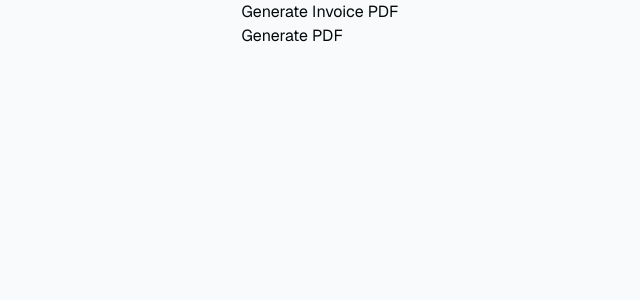
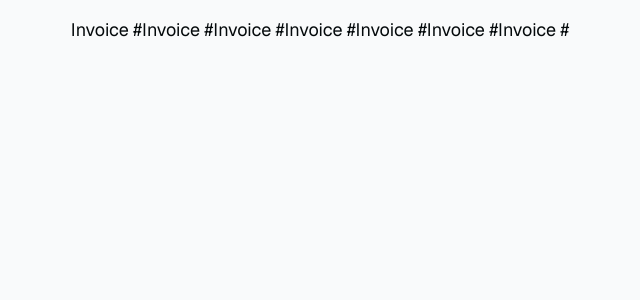
Before and after one commit to Shaukat456/MVP-erp, a Next.js app in the folder my-app/: page /Invoice in a window 1280 px wide. Shown: the top 300 px of the page, without its empty margins (320-960 px from the left). Built offline with nearby package versions, Linux system fonts and the light colour scheme.

Commit message:
invoice comp

```diff
--- a/my-app/app/Invoice/page.tsx
+++ b/my-app/app/Invoice/page.tsx
@@ -1,49 +1,39 @@
-import React from "react";
-import fs from "fs";
-import path from "path";
-// import pdf from "html-pdf";
-import { NextPage } from "next";
+"use client";
+import { useEffect, useState } from "react";
+// InvoiceComponent.jsx
+import useLocalStorage from "../hooks/useLocalStorage";
 
-const InvoicePage: NextPage = () => {
-  // Define function to generate PDF invoice
-  const generateInvoicePDF = () => {
-    const invoiceHTML = `
-      <!DOCTYPE html>
-      <html lang="en">
-      <head>
-        <meta charset="UTF-8">
-        <meta name="viewport" content="width=device-width, initial-scale=1.0">
-        <title>Invoice</title>
-        <style>
-          /* CSS styles for the invoice */
-          /* Include your CSS styles here */
-        </style>
-      </head>
-      <body>
-        <!-- Your HTML invoice template here -->
-        <!-- Use dynamic data from your form to populate the invoice -->
-      </body>
-      </html>
-    `;
+const InvoiceComponent = () => {
+  const [item, setItem] = useState<string | any>();
+  const [purchase, setPurchase] = useState<string | any>();
+  const [Item] = useLocalStorage("Item");
+  const [Purchase] = useLocalStorage("Purchase");
+  const [Issuance] = useLocalStorage("Issuance");
+  const [StoreStock] = useLocalStorage("StoreStock");
 
-    // Options for pdf creation
-    const options = {
-      format: "A4",
-    };
-
-    // Generate PDF file
-    // pdf.create(invoiceHTML, options).toFile("invoice.pdf", (err, res) => {
-    //   if (err) return console.log(err);
-    //   console.log(res); // Log the PDF file information
-    // });
-  };
-
+  useEffect(() => {
+    setItem(Item);
+  }, []);
   return (
-    <div>
-      <h1>Generate Invoice PDF</h1>
-      <button onClick={generateInvoicePDF}>Generate PDF</button>
+    <div className="px-8 py-4">
+      <div className="flex justify-between mb-4">
+        <div className="text-xl font-bold">{item?.item_id}</div>
+        <div className="text-lg">Invoice #{item?.item_category}</div>
+        <div className="text-lg">Invoice #{item?.vendor_id}</div>
+        <div className="text-lg">Invoice #{item?.model}</div>
+        <div className="text-lg">Invoice #{item?.make}</div>
+        <div className="text-lg">Invoice #{item?.item_unit}</div>
+        <div className="text-lg">Invoice #{item?.item_size}</div>
+        <div className="text-lg">Invoice #{item?.item_name}</div>
+      </div>
+      <div className="mb-4">
+        {/* <p className="text-gray-700">Issued to:</p>
+          <h2 className="font-medium">{invoiceData.clientName}</h2>
+          <p className="text-gray-700">{invoiceData.clientAddress}</p> */}
+      </div>
+      {/* ... other sections ... */}
     </div>
   );
 };
 
-export default InvoicePage;
+export default InvoiceComponent;
```
